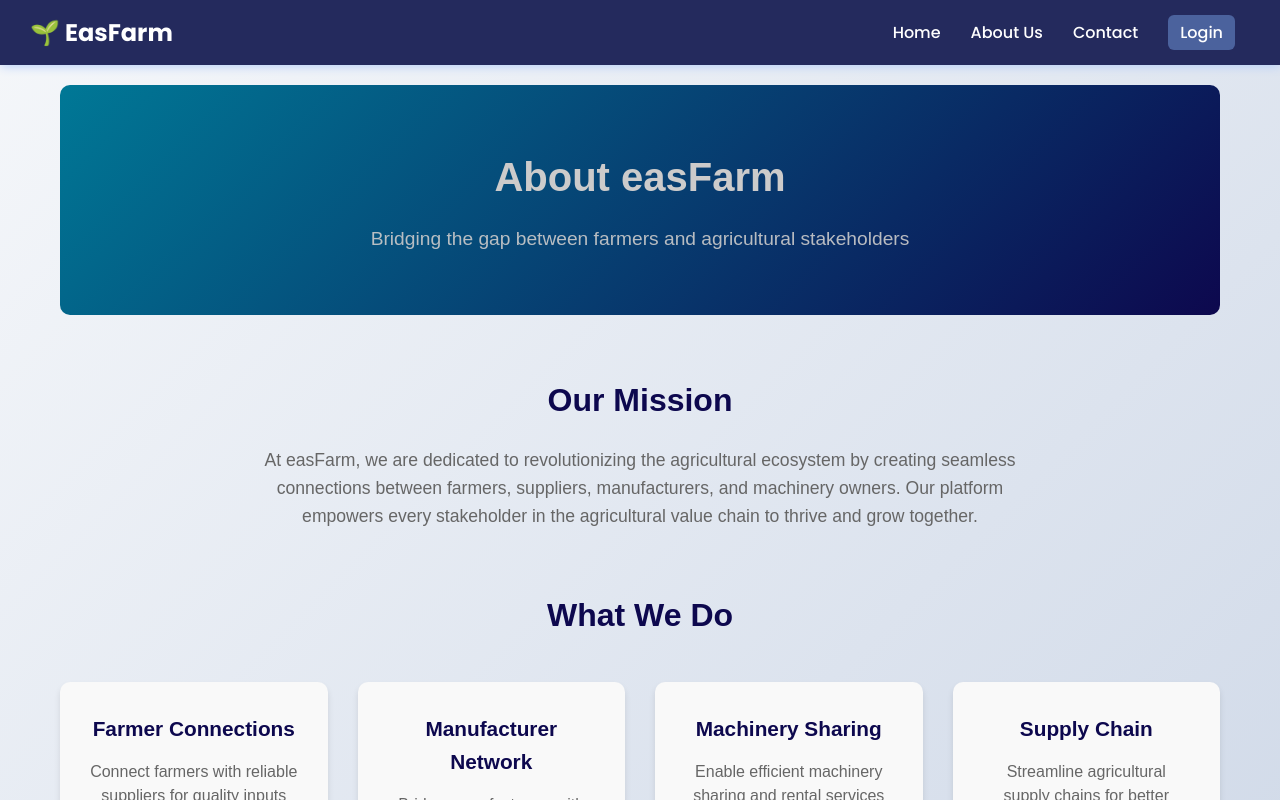
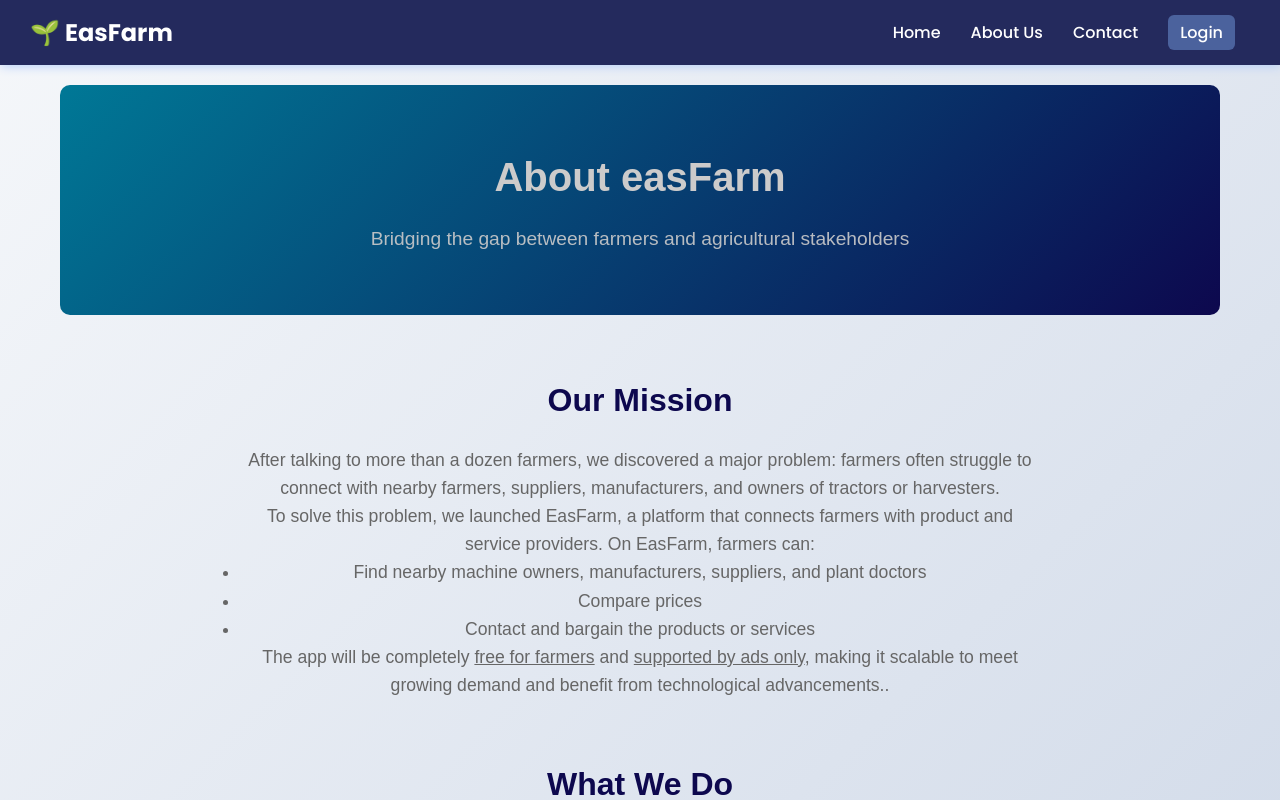
Before and after one commit to abhishek591508/EasFarm, a React (Vite) app in the folder frontend/: page /about in a window 1280 px wide. Shown: the top 800 px of the page. Built offline with nearby package versions, Linux system fonts and the light colour scheme.

Commit message:
small change in about

```diff
--- a/frontend/src/components/AboutUs.jsx
+++ b/frontend/src/components/AboutUs.jsx
@@ -16,10 +16,14 @@ const AboutUs = () => {
         <section className="mission-section">
           <h2>Our Mission</h2>
           <p>
-            At easFarm, we are dedicated to revolutionizing the agricultural ecosystem
-            by creating seamless connections between farmers, suppliers, manufacturers,
-            and machinery owners. Our platform empowers every stakeholder in the
-            agricultural value chain to thrive and grow together.
+            After talking to more than a dozen farmers, we discovered a major problem: farmers often struggle to connect with nearby farmers, suppliers, manufacturers, and owners of tractors or harvesters.
+            <br />To solve this problem, we launched EasFarm, a platform that connects farmers with product and service providers. On EasFarm, farmers can: <br />
+            <ul>
+                <li>Find nearby machine owners, manufacturers, suppliers, and plant doctors</li>
+                <li>Compare prices</li>
+                <li>Contact and bargain the products or services</li>
+            </ul>
+            The app will be completely <u>free for farmers</u> and <u>supported by ads only</u>, making it scalable to meet growing demand and benefit from technological advancements..
           </p>
         </section>
 
```
